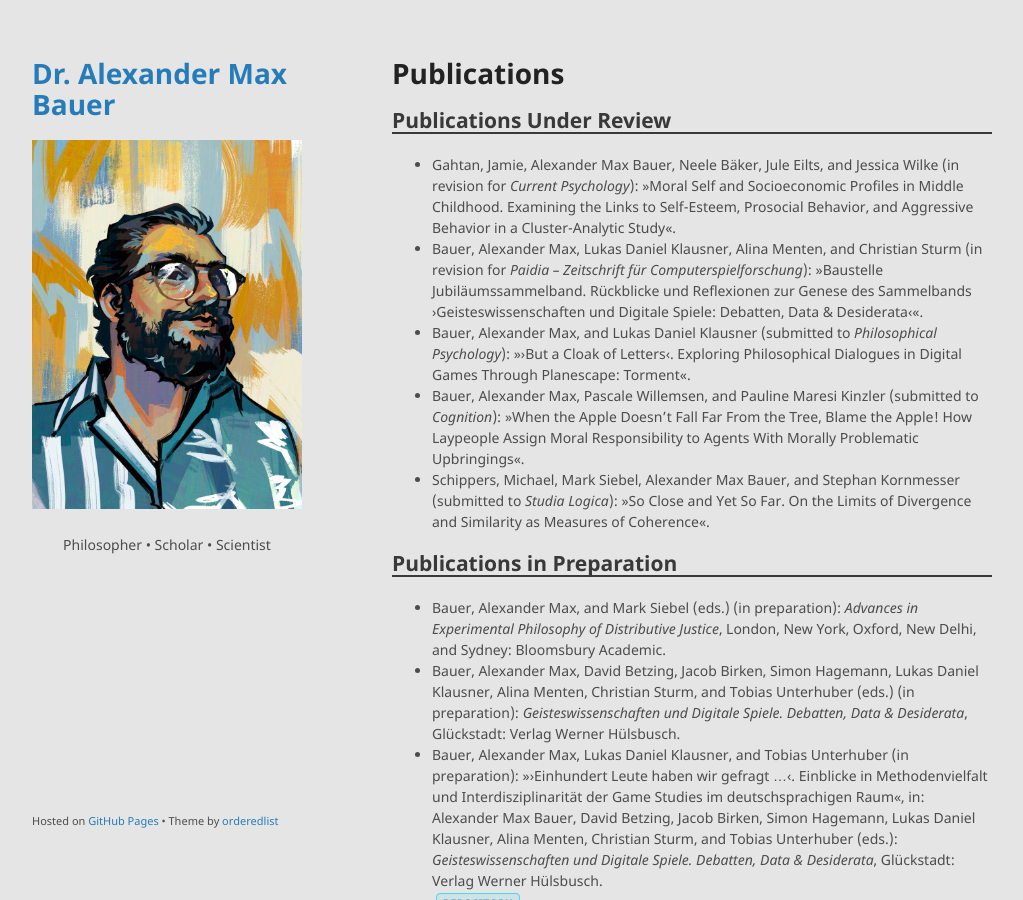
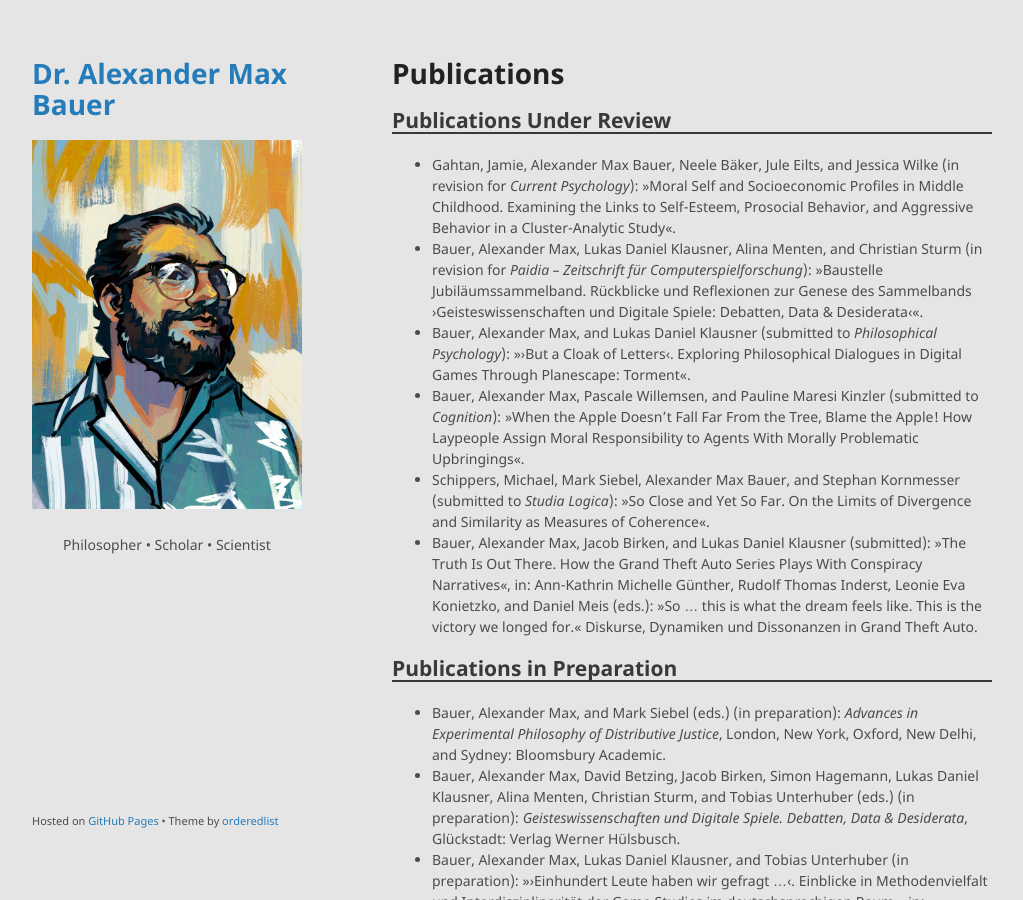
Before and after one commit to alephmembeth/alephmembeth.github.io, a Jekyll site: the page built from publications.md, in a window 1280 px wide and 900 px high. Shown: the whole window, without its empty margins (128-1151 px from the left). Built offline with Jekyll 4.4.1, drawn with Linux system fonts in a browser that asks for light colours; our own code applies the rules of GitHub Pages for plain Markdown files.

Commit message:
Update publications.md

```diff
--- a/publications.md
+++ b/publications.md
@@ -11,6 +11,7 @@ layout: default
 + Bauer, Alexander Max, and Lukas Daniel Klausner (submitted to _Philosophical Psychology_): »›But a Cloak of Letters‹. Exploring Philosophical Dialogues in Digital Games Through Planescape: Torment«.
 + Bauer, Alexander Max, Pascale Willemsen, and Pauline Maresi Kinzler (submitted to _Cognition_): »When the Apple Doesn’t Fall Far From the Tree, Blame the Apple! How Laypeople Assign Moral Responsibility to Agents With Morally Problematic Upbringings«.
 + Schippers, Michael, Mark Siebel, Alexander Max Bauer, and Stephan Kornmesser (submitted to _Studia Logica_): »So Close and Yet So Far. On the Limits of Divergence and Similarity as Measures of Coherence«.
++ Bauer, Alexander Max, Jacob Birken, and Lukas Daniel Klausner (submitted): »The Truth Is Out There. How the Grand Theft Auto Series Plays With Conspiracy Narratives«, in: Ann-Kathrin Michelle Günther, Rudolf Thomas Inderst, Leonie Eva Konietzko, and Daniel Meis (eds.): »So … this is what the dream feels like. This is the victory we longed for.« Diskurse, Dynamiken und Dissonanzen in Grand Theft Auto.
 
 ## Publications in Preparation
 
```
